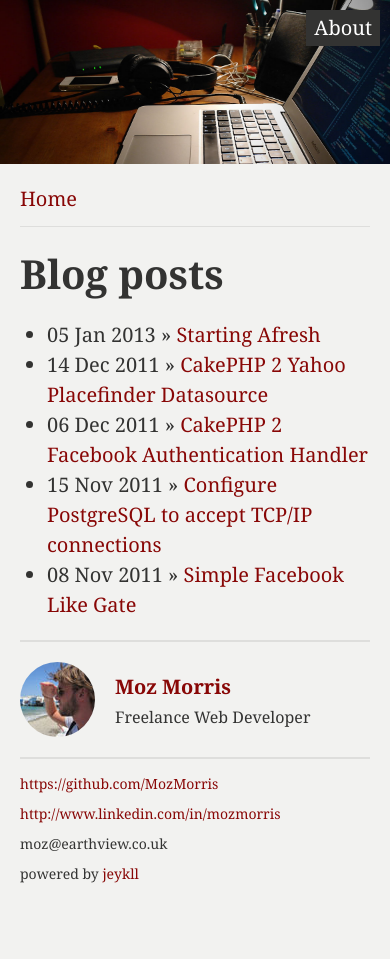
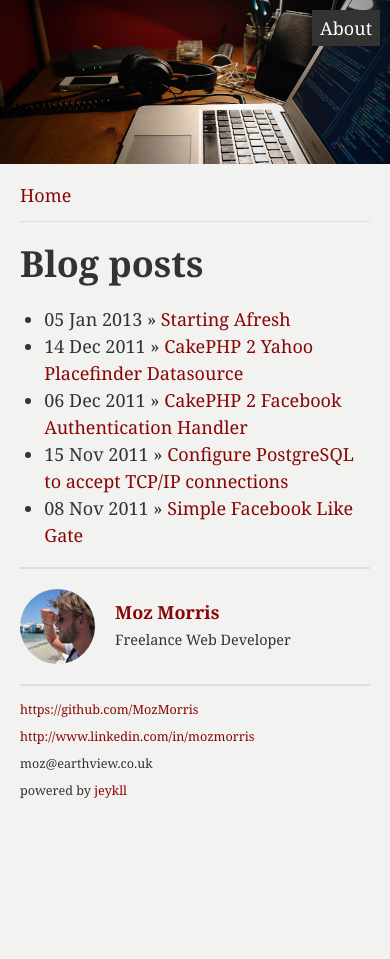
Before and after one commit to mozmorris/mozmorris.github.com, a Jekyll site: the page built from index.html, in a window 390 px wide. Built offline with Jekyll 4.4.1, drawn with Linux system fonts in a browser that asks for light colours; Markdown is read by kramdown in place of the engine named in the settings; after the commit the page ends 900 px from its top, so only the background shows below that.

Commit message:
change font sizes to be responsive

```diff
--- a/css/screen.css
+++ b/css/screen.css
@@ -98,7 +98,7 @@ a:hover {
 }
 
 h1 {
-    line-height: 40px;
+    line-height: 1em;
 }
 
 nav {
@@ -263,6 +263,11 @@ article {
 
 @media only screen and (max-width: 780px) {
 
+    html {
+        font-size: 18px;
+        line-height: 27px;
+    }
+
     nav {
         position: absolute;
     }
```
